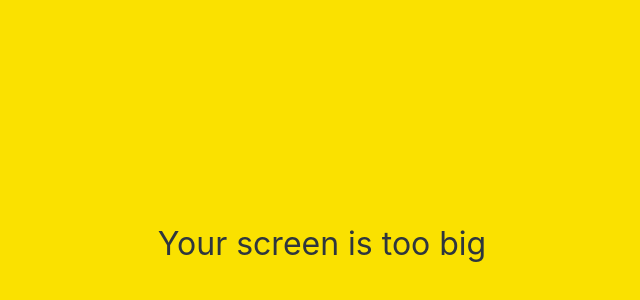
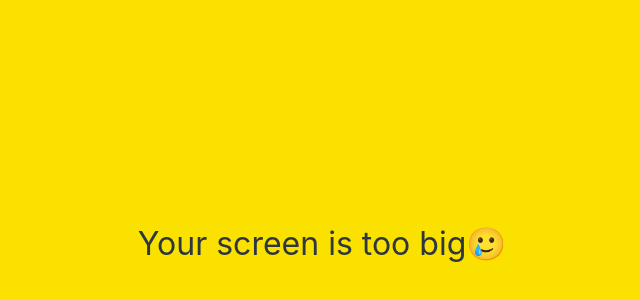
Before and after one commit to rlaalstjr0775/Cloning-KakaoTalk, a plain HTML site: page index.html in a window 1280 px wide. Shown: the part 156-456 px from the top of the page, without its empty margins (318-958 px from the left). Drawn offline with Linux system fonts and the light colour scheme.

Commit message:
add emoji

```diff
--- a/index.html
+++ b/index.html
@@ -42,7 +42,7 @@
     </form>
 
     <div id="no-mobile">
-      <span>Your screen is too big</span>
+      <span>Your screen is too big🥲</span>
     </div>
 
     <script
```
